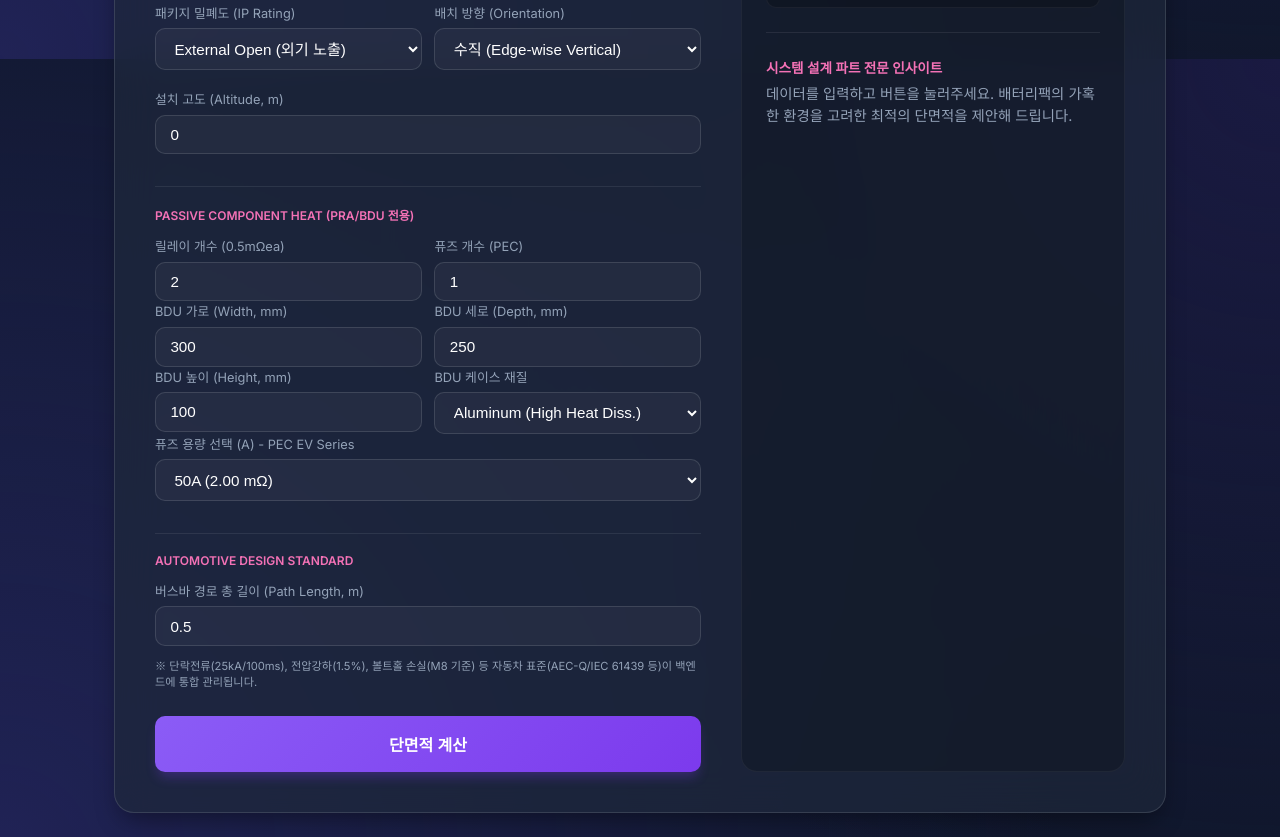
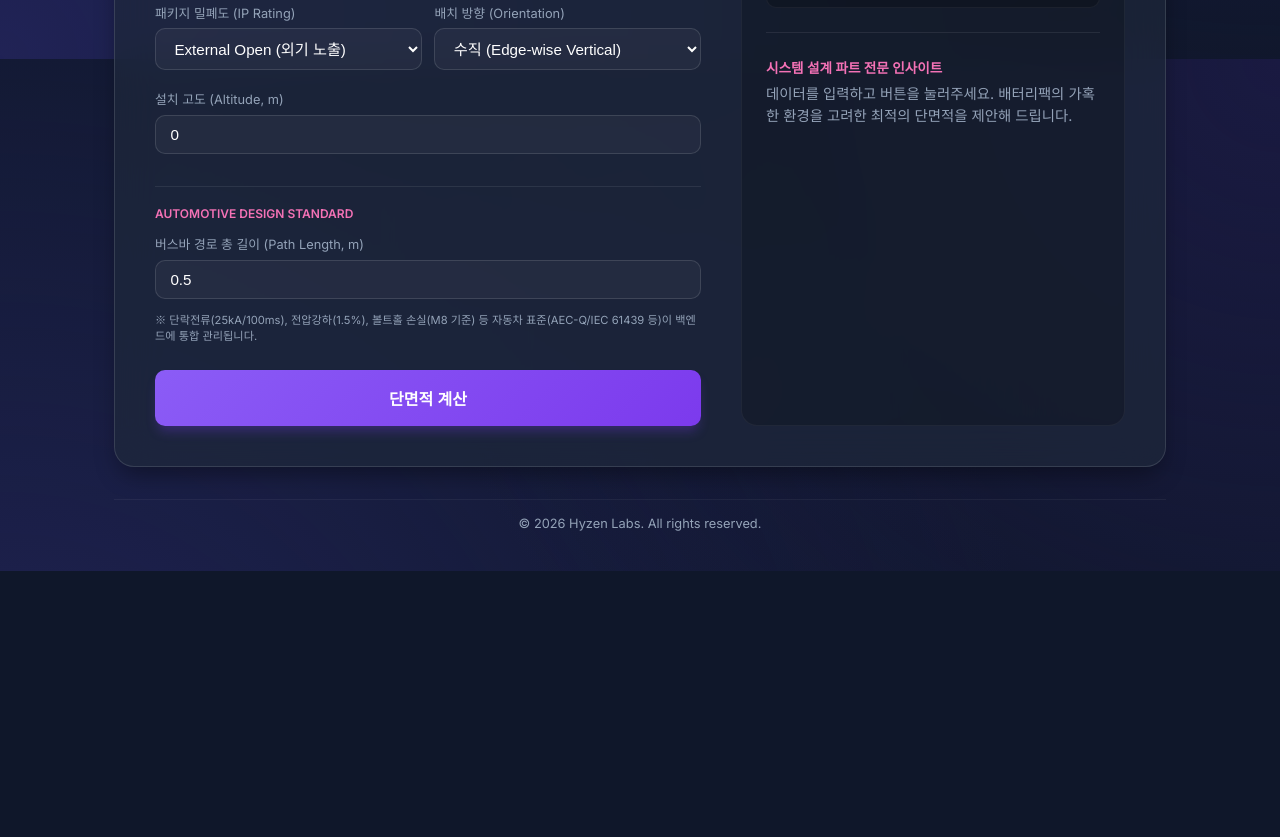
Before and after one commit to jini2aix-gif/busbar-calculation, a website built with Vite: page index.html in a window 1280 px wide. Shown: the part 741-1578 px from the top of the page. After the commit the page ends 1312 px from the top, so only its background shows below. Built offline with nearby package versions, Linux system fonts and the light colour scheme.

Commit message:
UI Optimization: Hidden BDU inputs by default and added footer

```diff
--- a/index.html
+++ b/index.html
@@ -104,7 +104,7 @@
                     </div>
 
                     <!-- PRA / BDU Specific Section -->
-                    <div id="pra-section" class="expert-section">
+                    <div id="pra-section" class="expert-section" style="display: none;">
                         <h4 class="expert-header">Passive Component Heat (PRA/BDU 전용)</h4>
 
                         <div class="grid-2-col">
@@ -204,6 +204,12 @@
                 </div>
             </div>
         </div>
+
+        <!-- Footer Section -->
+        <footer
+            style="text-align: center; margin-top: 2rem; padding: 1rem; color: var(--text-dim); font-size: 0.8rem; border-top: 1px solid rgba(255,255,255,0.05);">
+            <p>&copy; 2026 Hyzen Labs. All rights reserved.</p>
+        </footer>
     </div>
     <script type="module" src="./main.js"></script>
 </body>
```
